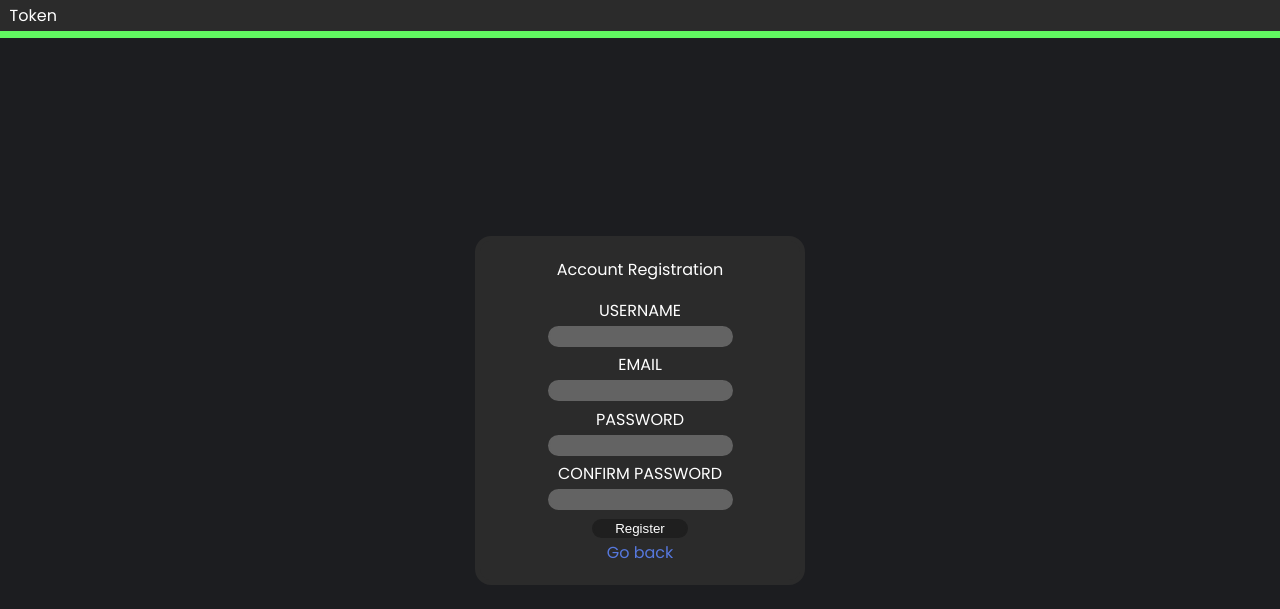
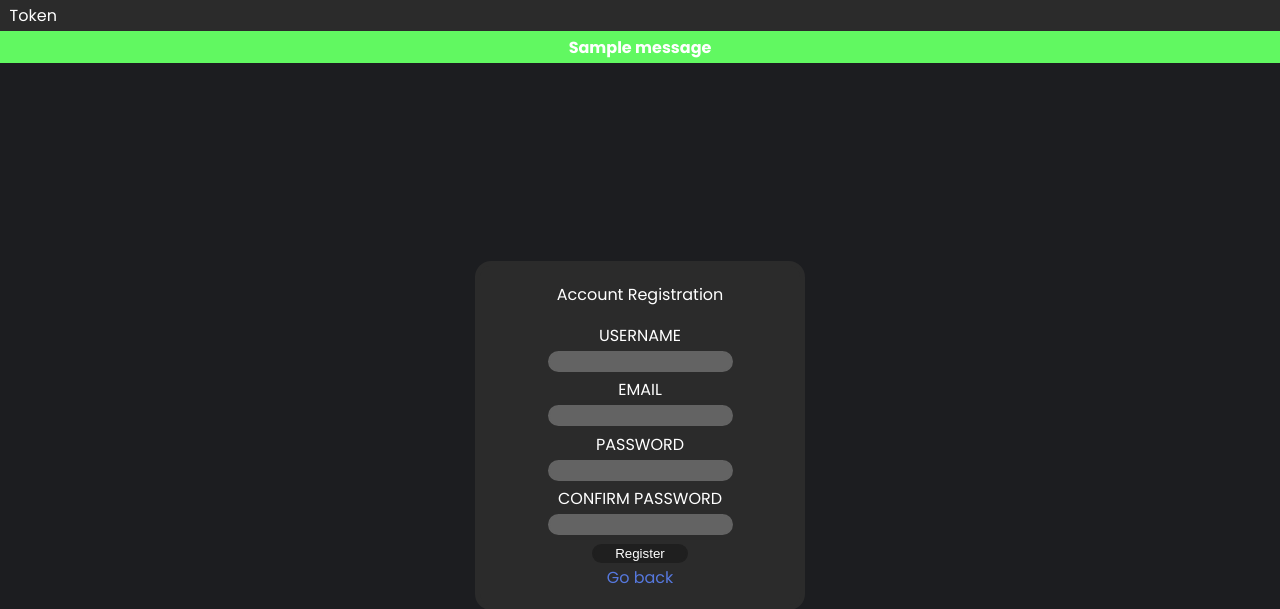
Before and after one commit to tmqf/Token, a Python web app: template website/templates/register.html in a window 1280 px wide. Shown: the top 609 px of the page. Run offline with Jinja, Linux system fonts and the light colour scheme; the template is opened without the code that fills it, so the values that code supplies are empty; one stand-in notice (Sample message) is shown.

Commit message:
more error handling

```diff
--- a/website/templates/base.html
+++ b/website/templates/base.html
@@ -12,12 +12,14 @@
     </div>
     {% with messages = get_flashed_messages(with_categories=true) %}
     {% if messages %}
-        {% for category, messages in messages %}
+        {% for category, message in messages %}
         {% if category == 'error' %}
-        <div class="wrapper" id="BtnWrapper" style="background: #eb8370;" role="alert">
+        <div class="wrapper" id="BtnWrapper" style="background: #eb8370; text-align: center; color: white; font-weight: bold;" role="alert">
+            {{ message }}
         </div>
         {% else %}
-        <div class="wrapper" id="BtnWrapper" style="background: rgb(97, 248, 97);" role="alert">
+        <div class="wrapper" id="BtnWrapper" style="background: rgb(97, 248, 97); text-align: center; color: white; font-weight: bold;" role="alert">
+            {{ message }}
         </div>
         {% endif %}
         {% endfor %}
```
